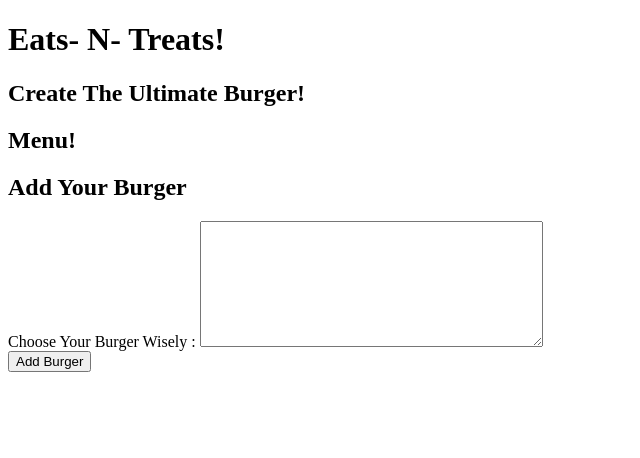
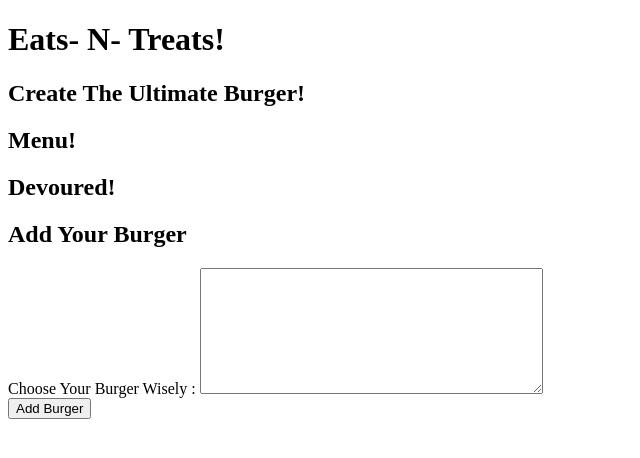
Before and after one commit to KaLaUnlimited/burger, a Node server app: page / in a window 1280 px wide. Shown: the top 458 px of the page, without its empty margins (0-640 px from the left). Run offline with Node 20, Linux system fonts and the light colour scheme; data that the repository does not hold is empty; some libraries are stand-ins or nearby versions.

Commit message:
devoured block completed app is completed: next step styling

```diff
--- a/controllers/burgers_controllers.js
+++ b/controllers/burgers_controllers.js
@@ -48,18 +48,6 @@ router.put("/api/burgers/:id", function(req, res) {
   });
 });
 
-router.delete("/api/burgers/:id", function(req, res) {
-  var condition = "id = " + req.params.id;
-
-  burger.delete(condition, function(result) {
-    if (result.affectedRows == 0) {
-      // If no rows were changed, then the ID must not exist, so 404
-      return res.status(404).end();
-    } else {
-      res.status(200).end();
-    }
-  });
-});
 
 // Export routes for server.js to use.
 module.exports = router;
--- a/views/index.handlebars
+++ b/views/index.handlebars
@@ -5,11 +5,21 @@
 
 <ul>
   {{#each burgers}}
-  <li>  {{burger_name}} <button class="devourButton" data-devourState="{{this.devoured}}" data-id="{{this.id}}">Devour </button></li>
+{{#unless devoured}}
+  <li> {{burger_name}} <button class="devourButton" data-devourState="{{this.devoured}}" data-id="{{this.id}}">Devour </button></li>
+  {{/unless}}
   {{/each}}
 </ul>
 
+<h2>Devoured!</h2>
 
+<ul>
+  {{#each burgers}}
+    {{#if devoured}}
+     <li> {{burger_name}}</li>
+    {{/if}}
+  {{/each}}
+</ul>
 
 
 <h2>Add Your Burger</h2>
--- a/views/partials/burgers/burgerdevoured-block.handlebars
+++ b/views/partials/burgers/burgerdevoured-block.handlebars
@@ -1,9 +1,8 @@
 <li>
-	{{name}}
 
-	<button class="change-sleep" data-id="{{id}}" data-newsleep="{{sleep}}">
-		{{#if sleep}}SLEEP TIME!{{else}}WAKE UP!{{/if}}
-	</button>
 
-	<button class="devour-burger" data-id="{{this.id}}">Devour!</button>
+
+		{{#unless devoured}}{{burger_name}}{{/if}}
+
+
 </li>
```
